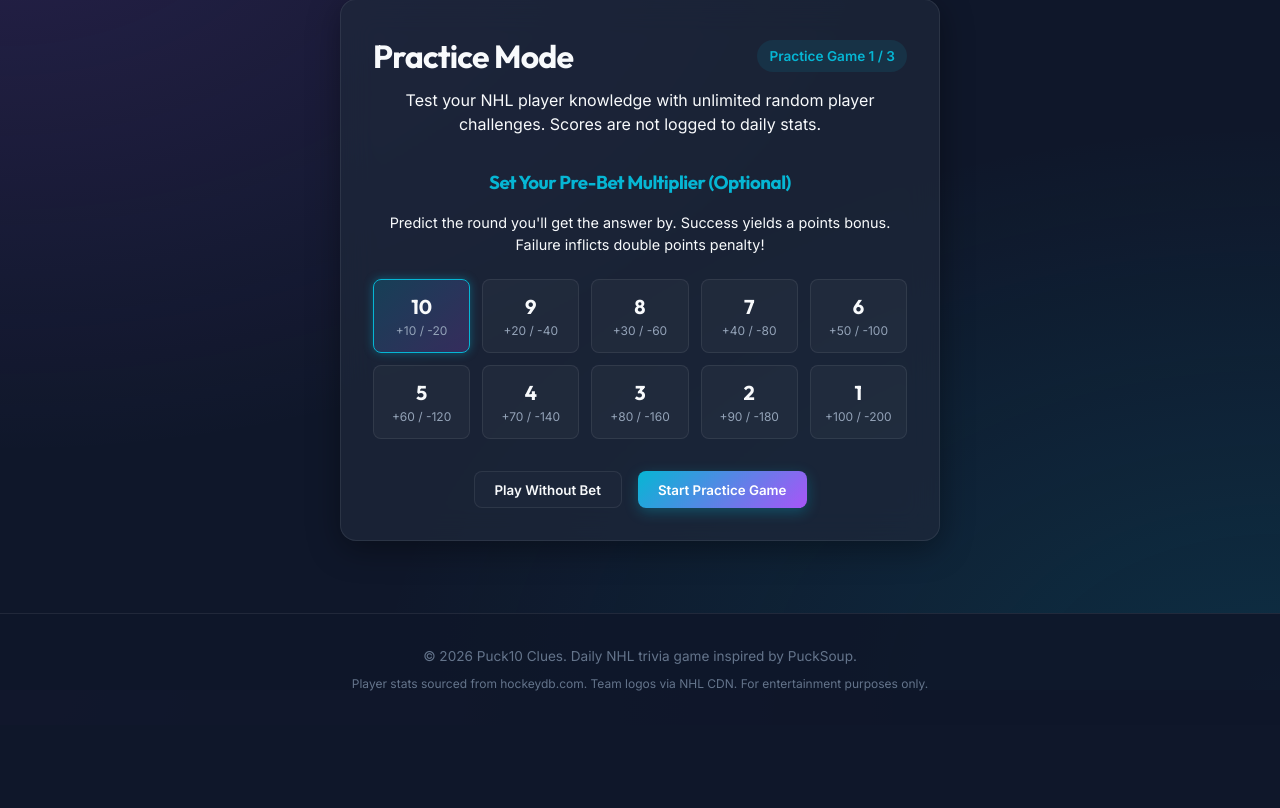
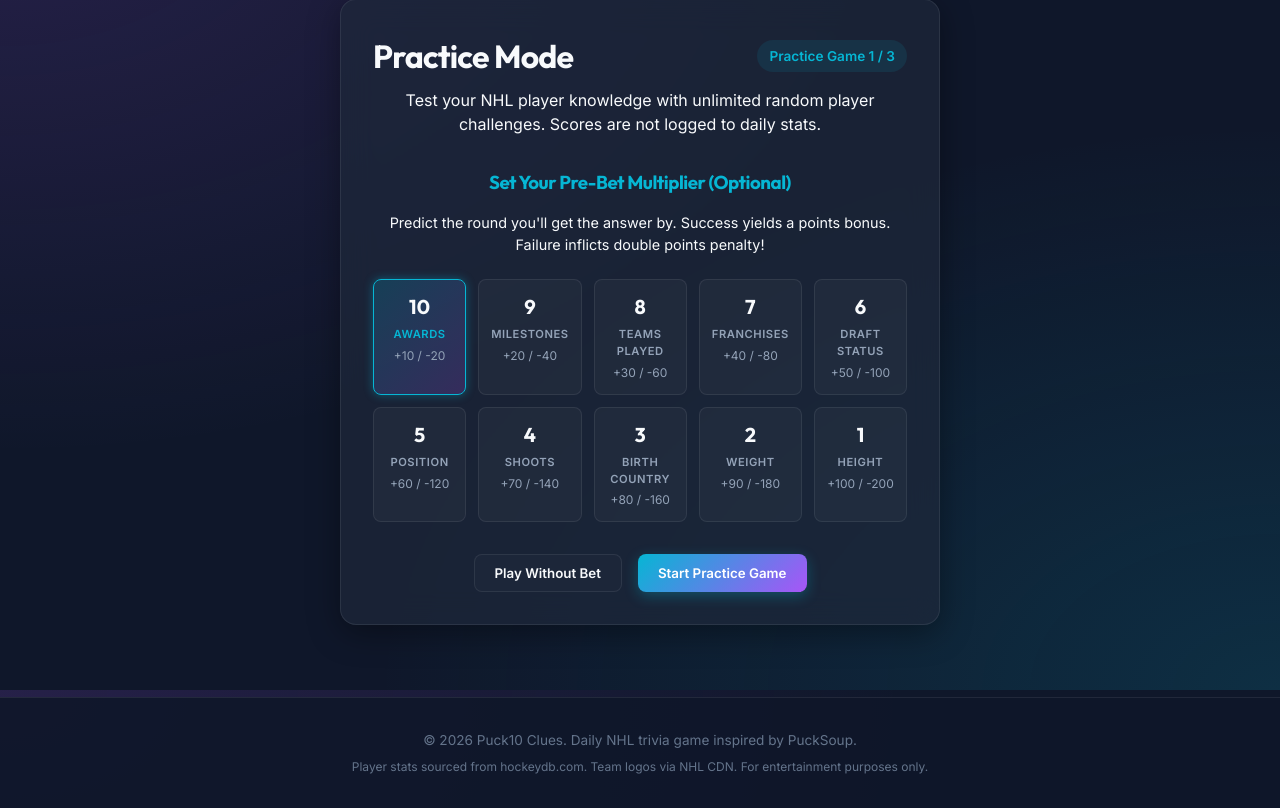
Before and after one commit to kortjames-source/Puck10, a Flask app: page /practice in a window 1280 px wide. Shown: the part 110-918 px from the top of the page. Before the commit the page ends 801 px from the top, so only its background shows below. Run offline with Flask 3, Linux system fonts and the light colour scheme; data that the repository does not hold is empty; some libraries are stand-ins or nearby versions.

Commit message:
Add clue labels to pre-bet multiplier rounds and include HockeyDB profile links

```diff
--- a/app.py
+++ b/app.py
@@ -832,7 +832,8 @@ def get_daily_player():
                 "won": stats['won'],
                 "player_name": player['name'],
                 "headshot_url": get_player_headshot_url(player['name']),
-                "guesses": guesses_list
+                "guesses": guesses_list,
+                "hockeydb_url": player['hockeydb_url']
             }
 
     conn.close()
@@ -898,7 +899,7 @@ def make_guess():
 
     conn = get_db_connection()
     player = conn.execute(
-        "SELECT name FROM daily_players WHERE date = ? AND active = 1", (target_date,)
+        "SELECT name, hockeydb_url FROM daily_players WHERE date = ? AND active = 1", (target_date,)
     ).fetchone()
     conn.close()
 
@@ -913,7 +914,8 @@ def make_guess():
         return jsonify({
             "correct": True,
             "player_name": player['name'],
-            "headshot_url": get_player_headshot_url(player['name'])
+            "headshot_url": get_player_headshot_url(player['name']),
+            "hockeydb_url": player['hockeydb_url']
         })
 
     # Extra check: check if it matches without accents or special characters if needed,
@@ -935,13 +937,14 @@ def submit_game():
         # For guest play, return success but don't write to DB
         conn = get_db_connection()
         player = conn.execute(
-            "SELECT name FROM daily_players WHERE date = ? AND active = 1", (target_date,)
+            "SELECT name, hockeydb_url FROM daily_players WHERE date = ? AND active = 1", (target_date,)
         ).fetchone()
         conn.close()
         return jsonify({
             "status": "guest_success",
             "player_name": player['name'] if player else "Unknown",
-            "headshot_url": get_player_headshot_url(player['name']) if player else None
+            "headshot_url": get_player_headshot_url(player['name']) if player else None,
+            "hockeydb_url": player['hockeydb_url'] if player else None
         })
 
     user_id = session['user_id']
@@ -956,7 +959,7 @@ def submit_game():
 
     # Get player name
     player = conn.execute(
-        "SELECT name FROM daily_players WHERE date = ? AND active = 1", (target_date,)
+        "SELECT name, hockeydb_url FROM daily_players WHERE date = ? AND active = 1", (target_date,)
     ).fetchone()
 
     if not player:
@@ -987,7 +990,8 @@ def submit_game():
             "status": "success",
             "player_name": player['name'],
             "lifetime_stats": lifetime_stats,
-            "headshot_url": get_player_headshot_url(player['name'])
+            "headshot_url": get_player_headshot_url(player['name']),
+            "hockeydb_url": player['hockeydb_url']
         })
     except Exception as e:
         conn.close()
@@ -1856,7 +1860,8 @@ FALLBACK_PLAYERS = [
         "franchises_count": 1,
         "teams_played": [{"name": "Edmonton Oilers", "logo": "https://assets.nhle.com/logos/nhl/svg/EDM_light.svg"}],
         "milestones": ["647 NHL Games Played", "335 NHL Goals", "647 NHL Assists", "982 NHL Points"],
-        "awards": ["2016-17 - Art Ross Trophy", "2016-17 - Hart Memorial Trophy", "2022-23 - Maurice Richard Trophy"]
+        "awards": ["2016-17 - Art Ross Trophy", "2016-17 - Hart Memorial Trophy", "2022-23 - Maurice Richard Trophy"],
+        "hockeydb_url": "https://www.nhl.com/player/connor-mcdavid-8478402-8478402"
     },
     {
         "name": "Sidney Crosby",
@@ -1869,7 +1874,8 @@ FALLBACK_PLAYERS = [
         "franchises_count": 1,
         "teams_played": [{"name": "Pittsburgh Penguins", "logo": "https://assets.nhle.com/logos/nhl/svg/PIT_light.svg"}],
         "milestones": ["1272 NHL Games Played", "592 NHL Goals", "1004 NHL Assists", "1596 NHL Points"],
-        "awards": ["2006-07 - Art Ross Trophy", "2007-08 - Hart Memorial Trophy", "2008-09 - Stanley Cup Champion"]
+        "awards": ["2006-07 - Art Ross Trophy", "2007-08 - Hart Memorial Trophy", "2008-09 - Stanley Cup Champion"],
+        "hockeydb_url": "https://www.nhl.com/player/sidney-crosby-8471675-8471675"
     },
     {
         "name": "Alexander Ovechkin",
@@ -1882,7 +1888,8 @@ FALLBACK_PLAYERS = [
         "franchises_count": 1,
         "teams_played": [{"name": "Washington Capitals", "logo": "https://assets.nhle.com/logos/nhl/svg/WSH_light.svg"}],
         "milestones": ["1426 NHL Games Played", "853 NHL Goals", "697 NHL Assists", "1550 NHL Points"],
-        "awards": ["2007-08 - Art Ross Trophy", "2007-08 - Hart Memorial Trophy", "2017-18 - Stanley Cup Champion"]
+        "awards": ["2007-08 - Art Ross Trophy", "2007-08 - Hart Memorial Trophy", "2017-18 - Stanley Cup Champion"],
+        "hockeydb_url": "https://www.nhl.com/player/alexander-ovechkin-8471214-8471214"
     },
     {
         "name": "Wayne Gretzky",
@@ -1900,7 +1907,8 @@ FALLBACK_PLAYERS = [
             {"name": "New York Rangers", "logo": "https://assets.nhle.com/logos/nhl/svg/NYR_light.svg"}
         ],
         "milestones": ["1487 NHL Games Played", "894 NHL Goals", "1963 NHL Assists", "2857 NHL Points"],
-        "awards": ["1979-80 - Hart Memorial Trophy", "1980-81 - Art Ross Trophy", "1983-84 - Stanley Cup Champion"]
+        "awards": ["1979-80 - Hart Memorial Trophy", "1980-81 - Art Ross Trophy", "1983-84 - Stanley Cup Champion"],
+        "hockeydb_url": "https://www.nhl.com/player/wayne-gretzky-8447400-8447400"
     },
     {
         "name": "Auston Matthews",
@@ -1913,7 +1921,8 @@ FALLBACK_PLAYERS = [
         "franchises_count": 1,
         "teams_played": [{"name": "Toronto Maple Leafs", "logo": "https://assets.nhle.com/logos/nhl/svg/TOR_light.svg"}],
         "milestones": ["562 NHL Games Played", "368 NHL Goals", "281 NHL Assists", "649 NHL Points"],
-        "awards": ["2016-17 - Calder Memorial Trophy", "2021-22 - Hart Memorial Trophy", "2023-24 - Maurice Richard Trophy"]
+        "awards": ["2016-17 - Calder Memorial Trophy", "2021-22 - Hart Memorial Trophy", "2023-24 - Maurice Richard Trophy"],
+        "hockeydb_url": "https://www.nhl.com/player/auston-matthews-8479318-8479318"
     }
 ]
 
@@ -1977,7 +1986,8 @@ def get_random_player():
                 "franchises_count": row["franchises_count"],
                 "teams_played": json.loads(row["teams_played"] or "[]"),
                 "milestones": json.loads(row["milestones"] or "[]"),
-                "awards": json.loads(row["awards"] or "[]")
+                "awards": json.loads(row["awards"] or "[]"),
+                "hockeydb_url": row["hockeydb_url"]
             }
     except Exception as e:
         print(f"Database error loading practice player: {e}")
@@ -2013,6 +2023,7 @@ def get_random_player():
     session.modified = True
 
     session['random_player_answer'] = player_details['name']
+    session['random_player_url'] = player_details.get('hockeydb_url', '')
 
     clues = [
         scraper.format_height(player_details['height']),
@@ -2048,10 +2059,12 @@ def make_guess_random():
     user_guess = guess.lower().strip()
     if correct_name.lower().strip() == user_guess:
         session.pop('random_player_answer', None)
+        url = session.pop('random_player_url', None)
         return jsonify({
             "correct": True,
             "player_name": correct_name,
-            "headshot_url": get_player_headshot_url(correct_name)
+            "headshot_url": get_player_headshot_url(correct_name),
+            "hockeydb_url": url
         })
 
     return jsonify({"correct": False})
@@ -2059,12 +2072,14 @@ def make_guess_random():
 @app.route('/api/reveal-random', methods=['POST'])
 def reveal_random():
     correct_name = session.pop('random_player_answer', None)
+    url = session.pop('random_player_url', None)
     if not correct_name:
         return jsonify({"error": "No active practice game"}), 400
 
     return jsonify({
         "player_name": correct_name,
-        "headshot_url": get_player_headshot_url(correct_name)
+        "headshot_url": get_player_headshot_url(correct_name),
+        "hockeydb_url": url
     })
 
 if __name__ == '__main__':
--- a/static/css/style.css
+++ b/static/css/style.css
@@ -398,6 +398,21 @@ a:hover {
 .bet-payout {
     font-size: 0.75rem;
     color: var(--text-secondary);
+}
+
+.bet-clue {
+    font-size: 0.7rem;
+    font-weight: 600;
+    color: var(--text-secondary);
+    margin: 0.25rem 0;
+    text-transform: uppercase;
+    letter-spacing: 0.05em;
+    transition: color var(--transition-fast);
+}
+
+.bet-card:hover .bet-clue,
+.bet-card.selected .bet-clue {
+    color: var(--primary);
 }
 
 /* Clues Section */
--- a/static/js/practice.js
+++ b/static/js/practice.js
@@ -424,7 +424,7 @@ async function submitGuess() {
             gameState.guesses.push(data.player_name);
             gameState.won = true;
             renderGuesses();
-            endGame(true, data.player_name, data.headshot_url);
+            endGame(true, data.player_name, data.headshot_url, data.hockeydb_url);
         } else {
             gameState.wrongGuesses++;
             gameState.guesses.push(guessValue);
@@ -459,7 +459,7 @@ function showToast(message, type = "info") {
     }, 2500);
 }
 
-async function endGame(won, playerName = "", headshotUrl = "") {
+async function endGame(won, playerName = "", headshotUrl = "", hockeydbUrl = "") {
     gameState.active = false;
     gameState.completed = true;
     gameState.won = won;
@@ -487,6 +487,7 @@ async function endGame(won, playerName = "", headshotUrl = "") {
 
     let finalPlayerName = playerName;
     let finalHeadshotUrl = headshotUrl;
+    let finalHockeydbUrl = hockeydbUrl;
 
     if (!won) {
         try {
@@ -495,6 +496,7 @@ async function endGame(won, playerName = "", headshotUrl = "") {
                 const data = await response.json();
                 finalPlayerName = data.player_name;
                 finalHeadshotUrl = data.headshot_url;
+                finalHockeydbUrl = data.hockeydb_url;
             }
         } catch (err) {
             console.error("Error revealing practice player:", err);
@@ -512,7 +514,7 @@ async function endGame(won, playerName = "", headshotUrl = "") {
     // Update the guess card area
     updateGuessCardForCompleted(won, finalPlayerToShow);
 
-    showResultsModal(finalPlayerToShow, finalHeadshotUrl);
+    showResultsModal(finalPlayerToShow, finalHeadshotUrl, finalHockeydbUrl);
 
     // Confetti!
     if (won && typeof confetti === "function") {
@@ -524,7 +526,7 @@ async function endGame(won, playerName = "", headshotUrl = "") {
     }
 }
 
-function showResultsModal(playerName, headshotUrl = "") {
+function showResultsModal(playerName, headshotUrl = "", hockeydbUrl = "") {
     if (resultTitle) {
         if (gameState.won) {
             resultTitle.innerText = "SUCCESS!";
@@ -538,17 +540,32 @@ function showResultsModal(playerName, headshotUrl = "") {
     if (resultScore) resultScore.innerText = `${gameState.finalScore} pts`;
     if (correctPlayerName) correctPlayerName.innerText = playerName;
 
-    // Display player photo if available
+    // Setup HockeyDB profile links
+    const playerLink = document.getElementById("correct-player-link");
     const photoContainer = document.getElementById("player-photo-container");
     const playerPhoto = document.getElementById("player-photo");
+    const profileLinkTip = document.getElementById("profile-link-tip");
+
+    const finalUrl = hockeydbUrl || `https://www.hockeydb.com/ihdb/stats/find_player.php?full_name=${encodeURIComponent(playerName)}`;
+
+    if (playerLink) {
+        playerLink.href = finalUrl;
+    }
+
     if (photoContainer && playerPhoto) {
         if (headshotUrl) {
             playerPhoto.src = headshotUrl;
             photoContainer.style.display = "flex";
+            photoContainer.href = finalUrl;
         } else {
             photoContainer.style.display = "none";
             playerPhoto.src = "";
+            photoContainer.href = "";
         }
+    }
+
+    if (profileLinkTip) {
+        profileLinkTip.style.display = "flex";
     }
 
     // Modal Stats
--- a/templates/practice.html
+++ b/templates/practice.html
@@ -36,42 +36,52 @@
             <div class="bet-grid">
                 <div class="bet-card selected" data-round="10">
                     <div class="bet-round-num">10</div>
+                    <div class="bet-clue">Awards</div>
                     <div class="bet-payout">+10 / -20</div>
                 </div>
                 <div class="bet-card" data-round="9">
                     <div class="bet-round-num">9</div>
+                    <div class="bet-clue">Milestones</div>
                     <div class="bet-payout">+20 / -40</div>
                 </div>
                 <div class="bet-card" data-round="8">
                     <div class="bet-round-num">8</div>
+                    <div class="bet-clue">Teams Played</div>
                     <div class="bet-payout">+30 / -60</div>
                 </div>
                 <div class="bet-card" data-round="7">
                     <div class="bet-round-num">7</div>
+                    <div class="bet-clue">Franchises</div>
                     <div class="bet-payout">+40 / -80</div>
                 </div>
                 <div class="bet-card" data-round="6">
                     <div class="bet-round-num">6</div>
+                    <div class="bet-clue">Draft Status</div>
                     <div class="bet-payout">+50 / -100</div>
                 </div>
                 <div class="bet-card" data-round="5">
                     <div class="bet-round-num">5</div>
+                    <div class="bet-clue">Position</div>
                     <div class="bet-payout">+60 / -120</div>
                 </div>
                 <div class="bet-card" data-round="4">
                     <div class="bet-round-num">4</div>
+                    <div class="bet-clue">Shoots</div>
                     <div class="bet-payout">+70 / -140</div>
                 </div>
                 <div class="bet-card" data-round="3">
                     <div class="bet-round-num">3</div>
+                    <div class="bet-clue">Birth Country</div>
                     <div class="bet-payout">+80 / -160</div>
                 </div>
                 <div class="bet-card" data-round="2">
                     <div class="bet-round-num">2</div>
+                    <div class="bet-clue">Weight</div>
                     <div class="bet-payout">+90 / -180</div>
                 </div>
                 <div class="bet-card" data-round="1">
                     <div class="bet-round-num">1</div>
+                    <div class="bet-clue">Height</div>
                     <div class="bet-payout">+100 / -200</div>
                 </div>
             </div>
@@ -202,13 +212,20 @@
         <button class="modal-close" onclick="document.getElementById('results-modal-overlay').style.display='none'">&times;</button>
         <h2 id="result-title" class="result-title win">SUCCESS!</h2>
         <p class="text-secondary">Mystery player was:</p>
-        <h3 id="correct-player-name" style="font-size: 1.8rem; color: var(--text-primary); margin: 0.5rem 0;">Connor McDavid</h3>
+        <a id="correct-player-link" href="" target="_blank" rel="noopener noreferrer" style="text-decoration: none; display: inline-block; transition: opacity 0.2s ease;" onmouseover="this.style.opacity='0.8'" onmouseout="this.style.opacity='1'">
+            <h3 id="correct-player-name" style="font-size: 1.8rem; color: var(--text-primary); margin: 0.5rem 0;">Connor McDavid</h3>
+        </a>
 
         <!-- Player Photo -->
-        <div id="player-photo-container" style="display: none; justify-content: center; margin: 1rem 0;">
-            <div style="position: relative; padding: 3px; background: linear-gradient(135deg, var(--primary), var(--secondary)); border-radius: 8px; box-shadow: 0 8px 24px rgba(0,0,0,0.5); width: 130px; height: 130px; display: flex; align-items: center; justify-content: center; overflow: hidden;">
+        <a id="player-photo-container" href="" target="_blank" rel="noopener noreferrer" style="display: none; justify-content: center; margin: 1rem 0; text-decoration: none;">
+            <div style="position: relative; padding: 3px; background: linear-gradient(135deg, var(--primary), var(--secondary)); border-radius: 8px; box-shadow: 0 8px 24px rgba(0,0,0,0.5); width: 130px; height: 130px; display: flex; align-items: center; justify-content: center; overflow: hidden; transition: transform 0.2s ease, box-shadow 0.2s ease;" onmouseover="this.style.transform='scale(1.05)'; this.style.boxShadow='0 12px 30px rgba(0,0,0,0.7)'" onmouseout="this.style.transform='scale(1)'; this.style.boxShadow='0 8px 24px rgba(0,0,0,0.5)'">
                 <img id="player-photo" src="" alt="Player Photo" style="width: 100%; height: 100%; border-radius: 6px; object-fit: contain; background-color: rgba(15, 23, 42, 0.6);">
             </div>
+        </a>
+
+        <!-- Profile Link Tip -->
+        <div id="profile-link-tip" style="font-size: 0.75rem; color: var(--text-muted); margin-bottom: 1rem; display: none; align-items: center; justify-content: center; gap: 0.25rem;">
+            <i class="fa-solid fa-arrow-up-right-from-square" style="font-size: 0.7rem;"></i> Click name or photo to view stats
         </div>
 
         <div id="result-score" class="result-score">210 pts</div>
```
Also changed, not shown: static/js/game.js (+26 -9 lines), templates/index.html (+20 -3 lines).
